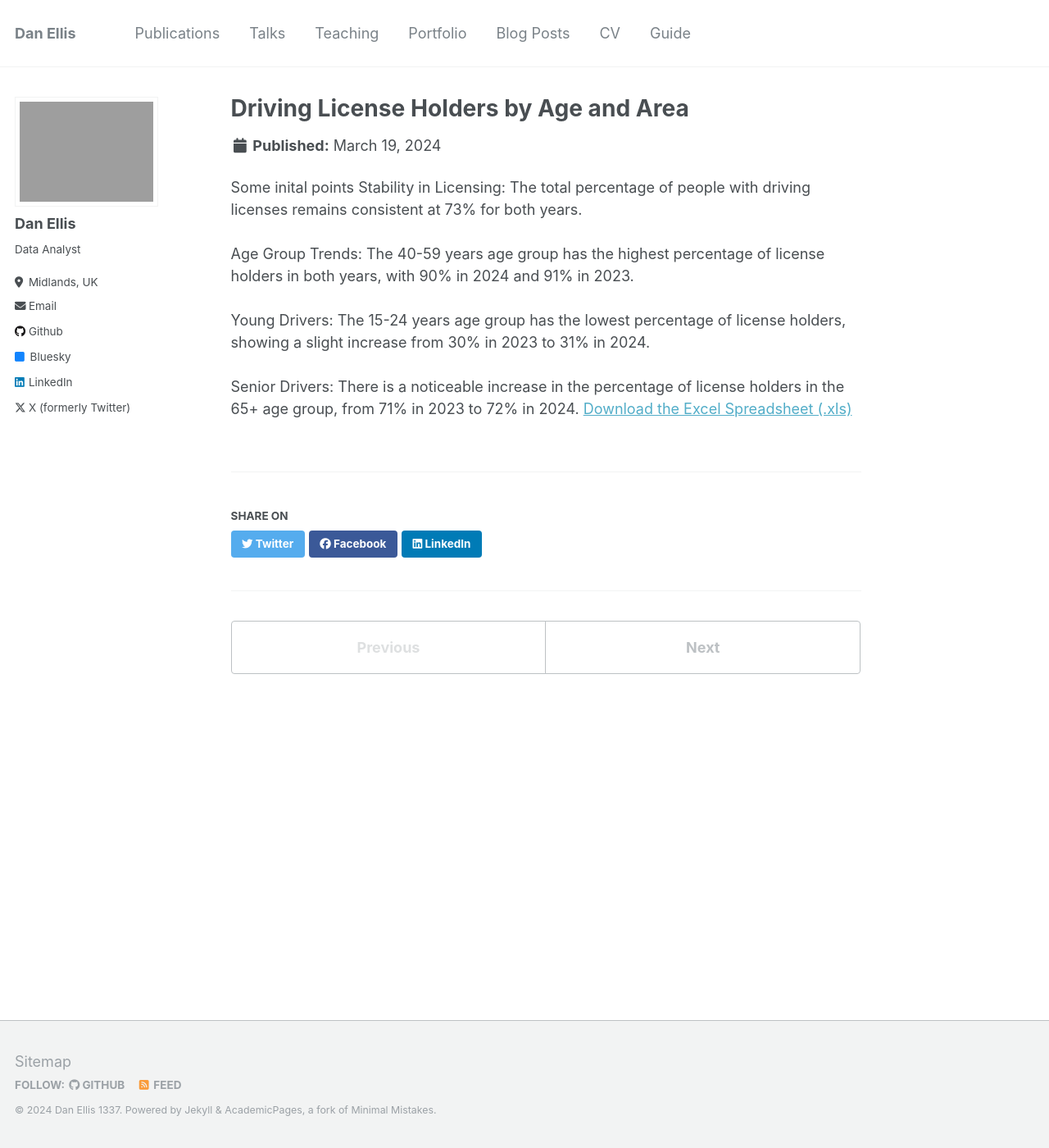
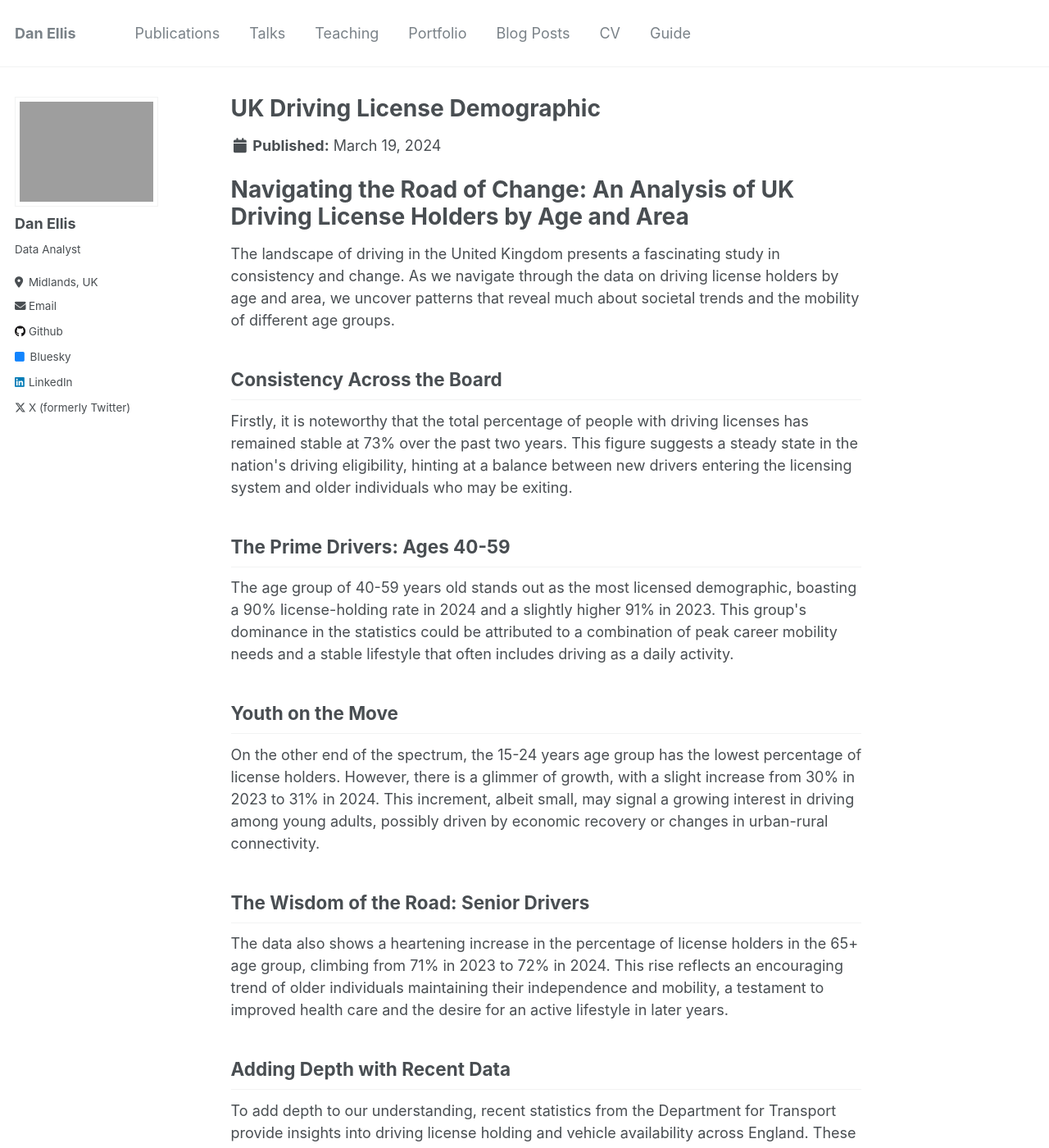
Before and after one commit to danellisprojects/danellisprojects.github.io, a Jekyll site: the page built from _portfolio/portfolio-996.html, in a window 1280 px wide and 1400 px high. Shown: the whole window at 82% size. Built offline with Jekyll 4.4.1, drawn with Linux system fonts in a browser that asks for light colours; some of the changed text lies outside the part shown.

Commit message:
portfolio update

```diff
--- a/_portfolio/portfolio-996.html
+++ b/_portfolio/portfolio-996.html
@@ -1,14 +1,31 @@
 ---
-title: "Driving License Holders by Age and Area"
+title: "UK Driving License Demographic"
 excerpt: "Working in progress"
 collection: portfolio
 ---
-Some inital points
+<h1>Navigating the Road of Change: An Analysis of UK Driving License Holders by Age and Area</h1>
+<p>The landscape of driving in the United Kingdom presents a fascinating study in consistency and change. As we navigate through the data on driving license holders by age and area, we uncover patterns that reveal much about societal trends and the mobility of different age groups.</p>
 
-Stability in Licensing: The total percentage of people with driving licenses remains consistent at 73% for both years.<br><br>
-Age Group Trends: The 40-59 years age group has the highest percentage of license holders in both years, with 90% in 2024 and 91% in 2023.<br><br>
-Young Drivers: The 15-24 years age group has the lowest percentage of license holders, showing a slight increase from 30% in 2023 to 31% in 2024.<br><br>
-Senior Drivers: There is a noticeable increase in the percentage of license holders in the 65+ age group, from 71% in 2023 to 72% in 2024.
+<h2>Consistency Across the Board</h2>
+<p>Firstly, it is noteworthy that the total percentage of people with driving licenses has remained stable at 73% over the past two years. This figure suggests a steady state in the nation's driving eligibility, hinting at a balance between new drivers entering the licensing system and older individuals who may be exiting.</p>
 
+<h2>The Prime Drivers: Ages 40-59</h2>
+<p>The age group of 40-59 years old stands out as the most licensed demographic, boasting a 90% license-holding rate in 2024 and a slightly higher 91% in 2023. This group's dominance in the statistics could be attributed to a combination of peak career mobility needs and a stable lifestyle that often includes driving as a daily activity.</p>
 
-<a href="#">Download the Excel Spreadsheet (.xls)</a>
+<h2>Youth on the Move</h2>
+<p>On the other end of the spectrum, the 15-24 years age group has the lowest percentage of license holders. However, there is a glimmer of growth, with a slight increase from 30% in 2023 to 31% in 2024. This increment, albeit small, may signal a growing interest in driving among young adults, possibly driven by economic recovery or changes in urban-rural connectivity.</p>
+
+<h2>The Wisdom of the Road: Senior Drivers</h2>
+<p>The data also shows a heartening increase in the percentage of license holders in the 65+ age group, climbing from 71% in 2023 to 72% in 2024. This rise reflects an encouraging trend of older individuals maintaining their independence and mobility, a testament to improved health care and the desire for an active lifestyle in later years.</p>
+
+<h2>Adding Depth with Recent Data</h2>
+<p>To add depth to our understanding, recent statistics from the Department for Transport provide insights into driving license holding and vehicle availability across England. These statistics offer a window into the regional variations and accessibility of driving licenses, which can be crucial for policy-making and infrastructure planning.</p>
+
+<p>Moreover, a historical perspective on the share of driving license holders by age from 1975 to 2019 reveals fluctuating trends, particularly among younger adults. Such long-term data is invaluable for contextualizing current patterns and shaping future transport policies.</p>
+
+<p>Lastly, a comparison of the age demographic of license holders for cars and motorcycles, along with regional comparisons across Great Britain, highlights disparities and areas for improvement in license accessibility.</p>
+
+<h2>Conclusion</h2>
+<p>In conclusion, the data on UK driving license holders paints a picture of a nation on the move, with a consistent overall licensing rate but nuanced variations across age groups. The trends observed among young and senior drivers are particularly noteworthy, as they reflect broader societal shifts and the evolving needs of these demographics. As we continue to analyze and understand these patterns, we pave the way for a more connected and mobile future for all UK residents.</p>
+
+<a href="/files/driving-licence-data-feb-2024.xlsx">Download the Excel Spreadsheet (.xls)</a>
```
Also changed, not shown: 1 other file.
